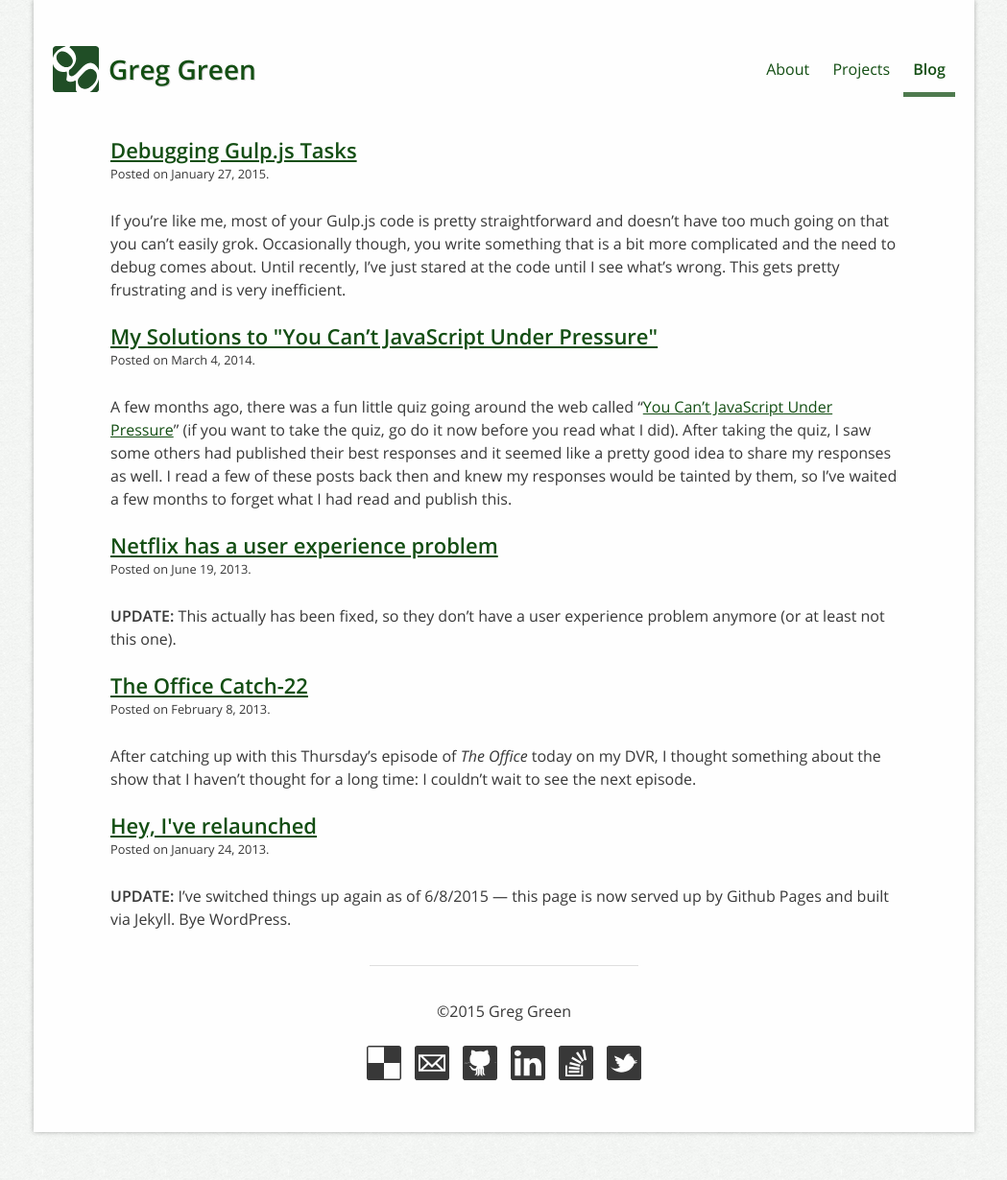
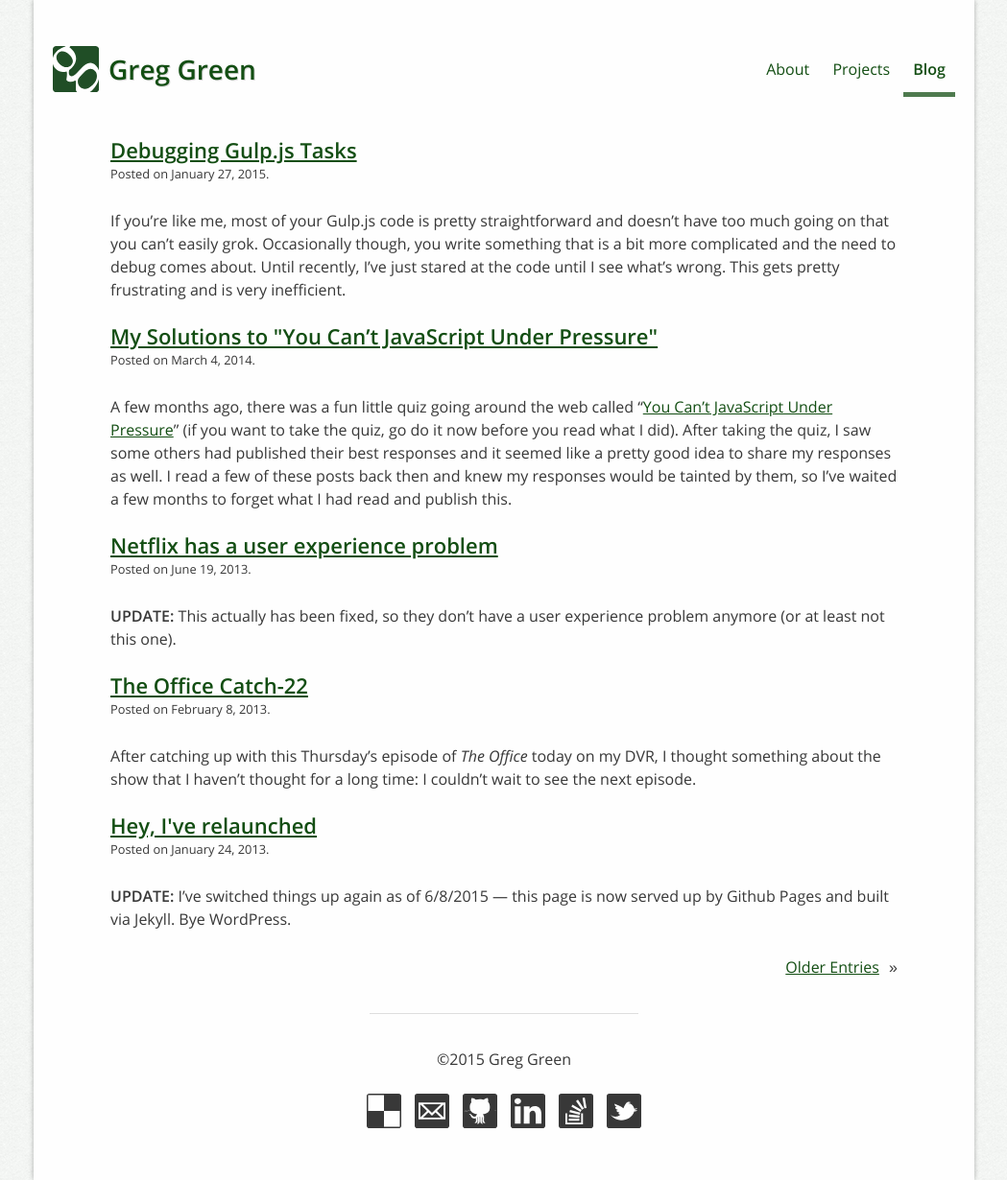
Before and after one commit to greg5green/greg5green.github.io, a Jekyll site: the page built from blog/index.html, in a window 1280 px wide. Shown: the whole page at 96% size, without its empty margins (115-1164 px from the left). Built offline with Jekyll 4.4.1, drawn with Linux system fonts in a browser that asks for light colours; the list of posts is cut into pages by our own code.

Commit message:
Add pagination of blog index

```diff
--- /dev/null
+++ b/_sass/components/_pagination.scss
@@ -0,0 +1,26 @@
+.pagination-link {
+    display: inline-block;
+    margin-bottom: 24px;
+    vertical-align: middle;
+    width: 380px;
+
+    a {
+        display: inline-block;
+        vertical-align: middle;
+        width: 360px;
+    }
+}
+
+.pagination-link--previous {
+    margin-right: 60px;
+}
+
+.pagination-link--next {
+    text-align: right;
+}
+
+.pagination-link-indicator {
+    display: inline-block;
+    width: 15px;
+    vertical-align: middle;
+}
--- a/_sass/layouts/_posts.scss
+++ b/_sass/layouts/_posts.scss
@@ -6,30 +6,3 @@
 iframe {
     margin-bottom: 24px;
 }
-
-.post__footer-link {
-    display: inline-block;
-    margin-bottom: 24px;
-    vertical-align: middle;
-    width: 380px;
-
-    a {
-        display: inline-block;
-        vertical-align: middle;
-        width: 360px;
-    }
-}
-
-.post__footer-link--previous {
-    margin-right: 60px;
-}
-
-.post__footer-link--next {
-    text-align: right;
-}
-
-.post__footer-link-indicator {
-    display: inline-block;
-    width: 15px;
-    vertical-align: middle;
-}
--- a/assets/stylesheets/style.scss
+++ b/assets/stylesheets/style.scss
@@ -10,6 +10,7 @@
 @import 'components/header';
 @import 'components/nav';
 @import 'components/code-highlighting';
+@import 'components/pagination';
 @import 'components/footer';
 
 @import 'layouts/main';
@@ -35,13 +36,3 @@
 .clear-left {
   clear: left;
 }
-
-.alignleft {
-    float: left;
-    margin-right: 10px;
-}
-
-.alignright {
-    float: right;
-    margin-left: 10px;
-}
--- a/blog/index.html
+++ b/blog/index.html
@@ -20,9 +20,25 @@ title: Blog
             <section class="post__entry">
                 {{ post.excerpt }}
             </section>
+
         </article>
     {% endfor %}
+    <footer class="pagination">
+        <div class="pagination-link pagination-link--previous">
+            {% if paginator.previous_page %}
+                <div class="pagination-link-indicator">&laquo;</div>
+                <a href="{{ paginator.previous_page_path }}">Newer Entries</a>
+            {% endif %}
+        </div><!--
+            hacky comment as easy fix for white space between inline-block elements
+        --><div class="pagination-link pagination-link--next">
+            {% if paginator.next_page %}
+                <a href="{{ paginator.next_page_path }}">Older Entries</a>
+                <div class="pagination-link-indicator">&raquo;</div>
+            {% endif %}
+        </div>
+        <div class="clearfix">&nbsp;</div>
+    </footer>
 </section>
 
-
 {% include footer.html %}
```
Also changed, not shown: _layouts/post.html (+5 -5 lines).
